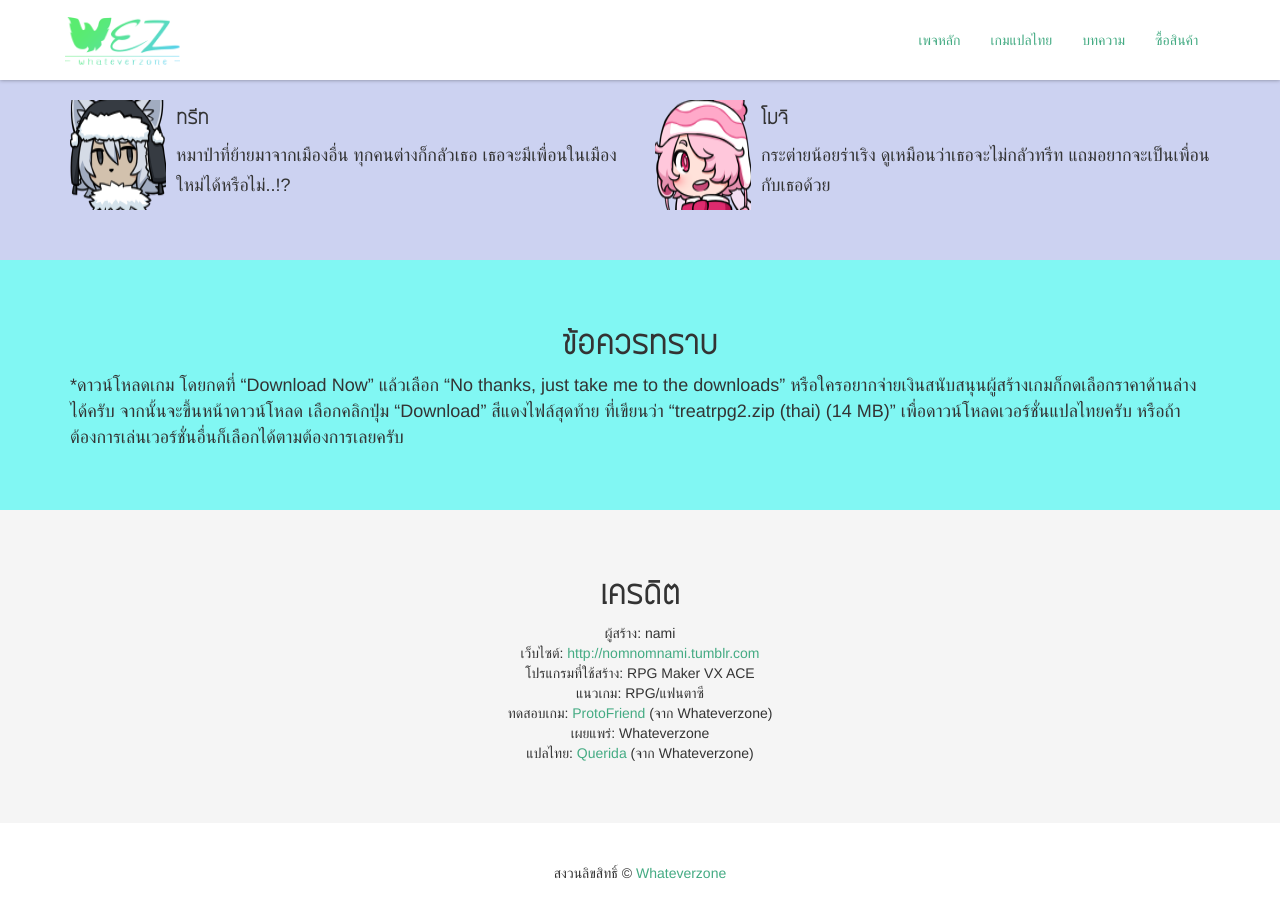
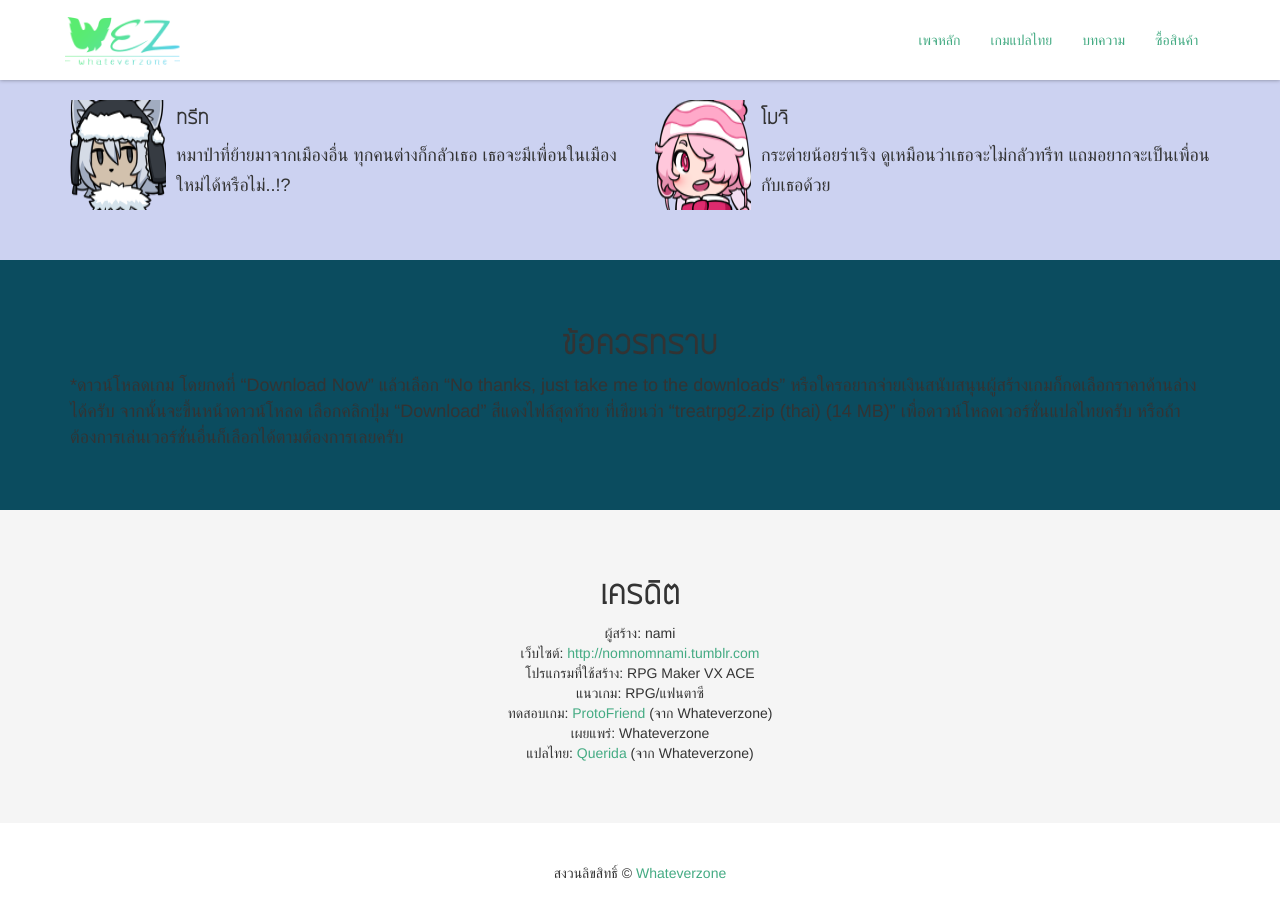
Before and after one commit to pureexe/wez, a Jekyll site: the page built from game/treat.html, in a window 1280 px wide and 900 px high, scrolled down 1028 px. Built offline with Jekyll 4.4.1, drawn with Linux system fonts in a browser that asks for light colours.

Commit message:
Update game_page.html

```diff
--- a/_includes/game_page.html
+++ b/_includes/game_page.html
@@ -58,7 +58,7 @@
 {% endif %}
 
 {% if page.message %}
-<section style="padding-top: 5rem;padding-bottom: 5rem;background-color:#81f7f3;">
+<section style="padding-top: 5rem;padding-bottom: 5rem;background-color:#0b4c5f;">
   <div class="container">
     <div class="text-center">
       <h2 style="font-size: 3rem;margin-top:2rem;font-family:bangna-new">ข้อควรทราบ</h2>
```
